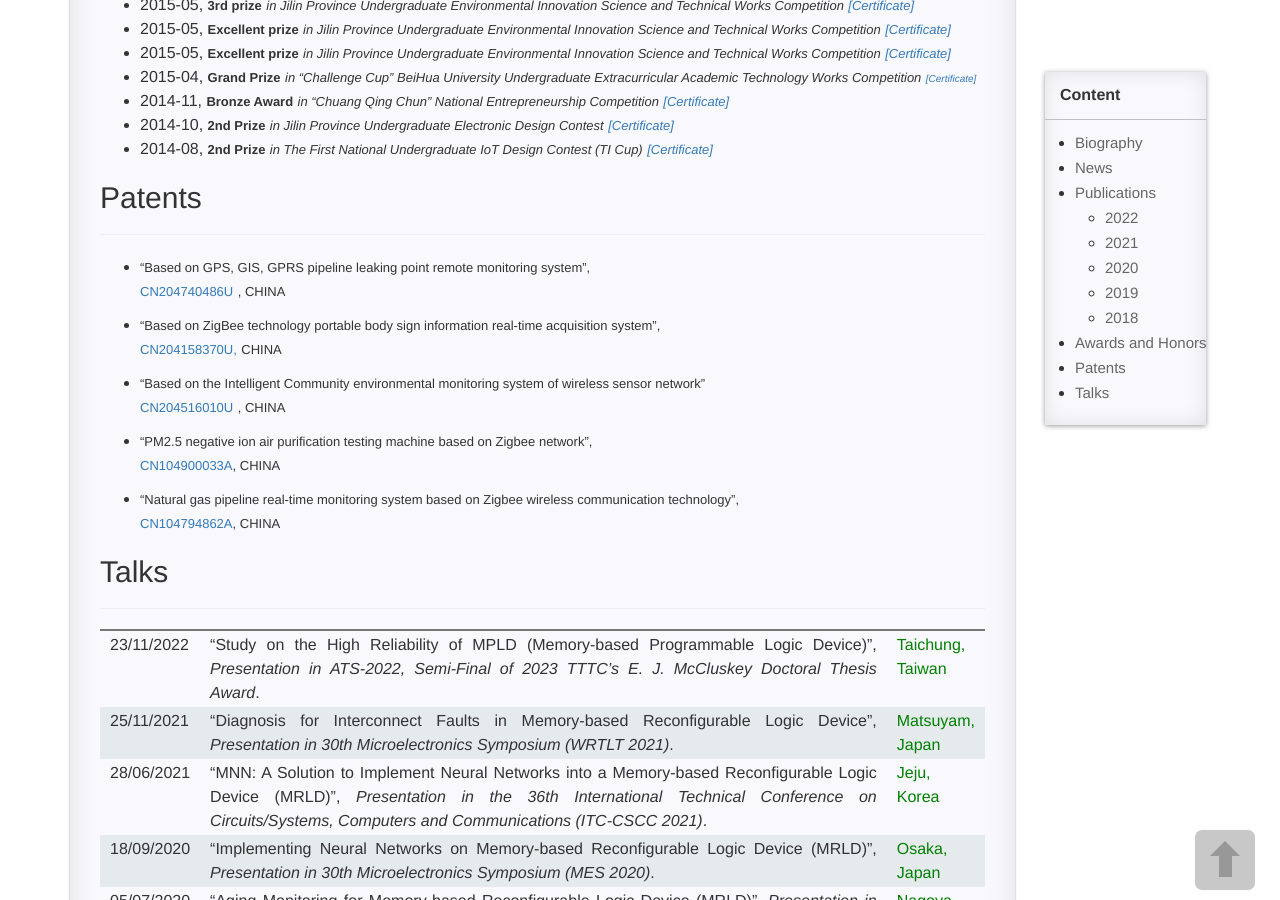
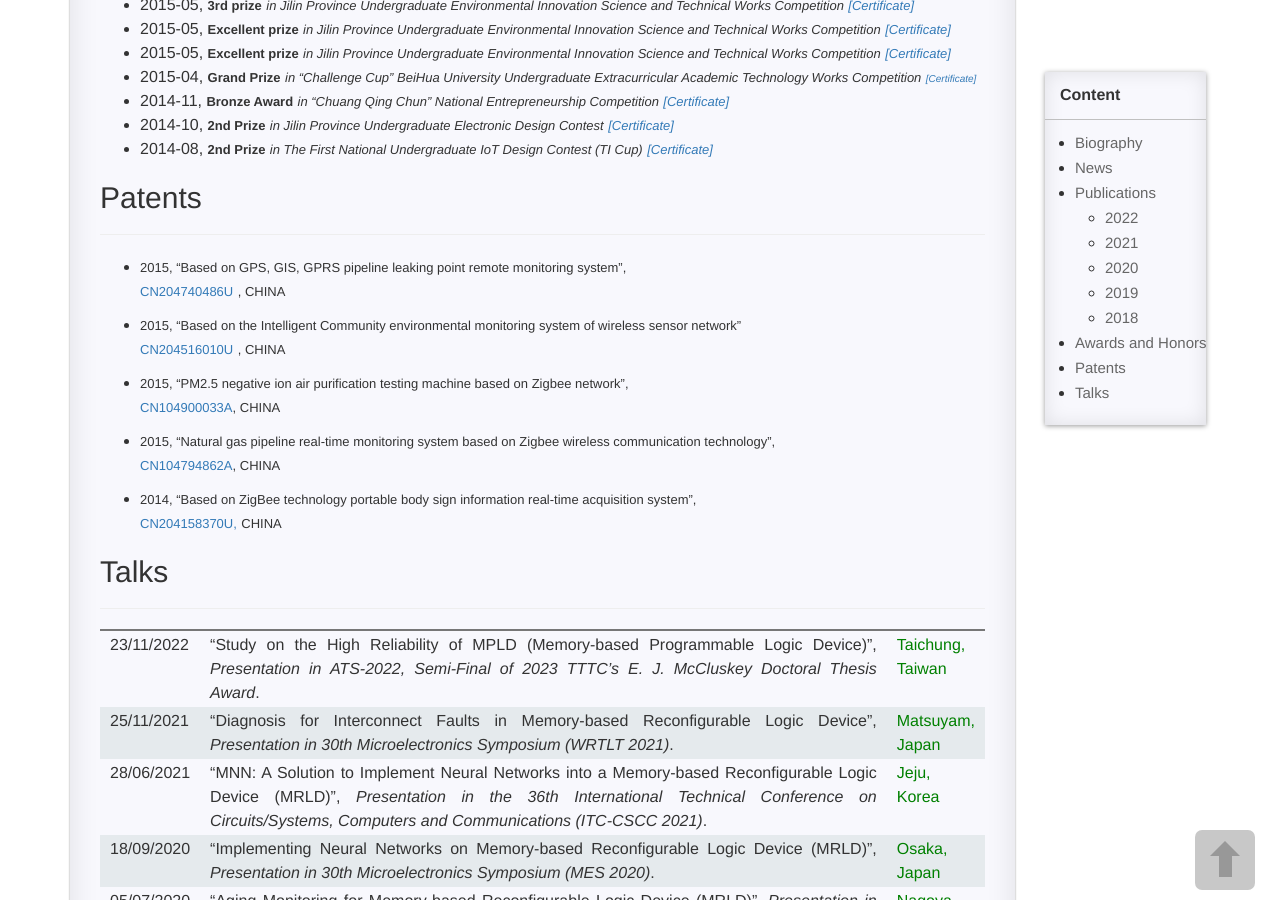
Before and after one commit to XihongZhou/xihongzhou.github.io, a Jekyll site: the page built from pages/1_homepage.md, in a window 1280 px wide and 900 px high, scrolled down 2219 px. Built offline with Jekyll 4.4.1, drawn with Linux system fonts in a browser that asks for light colours; comment, search, counter and statistics services are not loaded.

Commit message:
Update 1_homepage.md

```diff
--- a/pages/1_homepage.md
+++ b/pages/1_homepage.md
@@ -113,11 +113,11 @@
 
 ---
 
-- <font size="2">“Based on GPS, GIS, GPRS pipeline leaking point remote monitoring system”,</font> [<font size="2">CN204740486U</font>](https://patents.google.com/patent/CN204740486U/en?inventor=%E5%91%A8%E7%BB%86%E7%BA%A2) <font size="2">, CHINA</font>
-- <font size="2">“Based on ZigBee technology portable body sign information real-time acquisition system”,</font> [<font size="2">CN204158370U,</font>](https://patents.google.com/patent/CN204158370U/en?inventor=%E5%91%A8%E7%BB%86%E7%BA%A2) <font size="2">CHINA</font>
-- <font size="2">“Based on the Intelligent Community environmental monitoring system of wireless sensor network”</font> [<font size="2">CN204516010U</font>](https://patents.google.com/patent/CN204516010U/en?inventor=%E5%91%A8%E7%BB%86%E7%BA%A2&page=2) <font size="2">, CHINA</font>
-- <font size="2">“PM2.5 negative ion air purification testing machine based on Zigbee network”,</font> [<font size="2">CN104900033A</font>](https://patents.google.com/patent/CN104900033A/en?inventor=%E5%91%A8%E7%BB%86%E7%BA%A2&page=1)<font size="2">, CHINA</font>
-- <font size="2">“Natural gas pipeline real-time monitoring system based on Zigbee wireless communication technology”,</font> [<font size="2">CN104794862A</font>](https://patents.google.com/patent/CN104794862A/en?inventor=%E5%91%A8%E7%BB%86%E7%BA%A2)<font size="2">, CHINA</font>
+- <font size="2">2015, “Based on GPS, GIS, GPRS pipeline leaking point remote monitoring system”,</font> [<font size="2">CN204740486U</font>](https://patents.google.com/patent/CN204740486U/en?inventor=%E5%91%A8%E7%BB%86%E7%BA%A2) <font size="2">, CHINA</font>
+- <font size="2">2015, “Based on the Intelligent Community environmental monitoring system of wireless sensor network”</font> [<font size="2">CN204516010U</font>](https://patents.google.com/patent/CN204516010U/en?inventor=%E5%91%A8%E7%BB%86%E7%BA%A2&page=2) <font size="2">, CHINA</font>
+- <font size="2">2015, “PM2.5 negative ion air purification testing machine based on Zigbee network”,</font> [<font size="2">CN104900033A</font>](https://patents.google.com/patent/CN104900033A/en?inventor=%E5%91%A8%E7%BB%86%E7%BA%A2&page=1)<font size="2">, CHINA</font>
+- <font size="2">2015, “Natural gas pipeline real-time monitoring system based on Zigbee wireless communication technology”,</font> [<font size="2">CN104794862A</font>](https://patents.google.com/patent/CN104794862A/en?inventor=%E5%91%A8%E7%BB%86%E7%BA%A2)<font size="2">, CHINA</font>
+- <font size="2">2014, “Based on ZigBee technology portable body sign information real-time acquisition system”,</font> [<font size="2">CN204158370U,</font>](https://patents.google.com/patent/CN204158370U/en?inventor=%E5%91%A8%E7%BB%86%E7%BA%A2) <font size="2">CHINA</font>
 
 ## Talks
 
```
